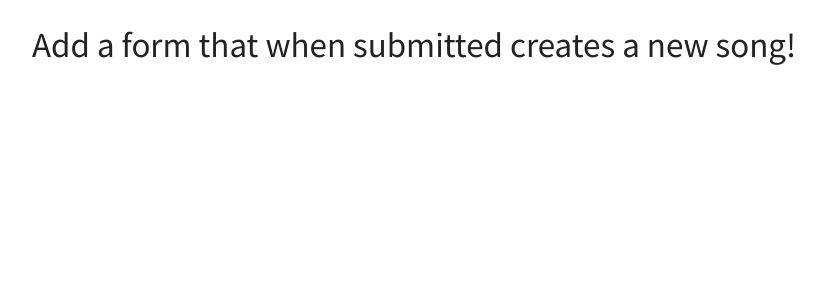
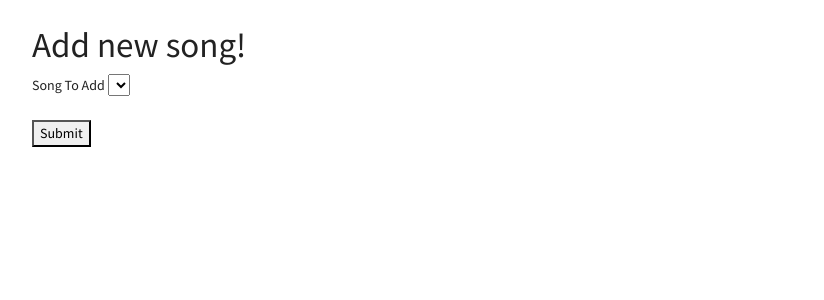
Before and after one commit to Eduardo-Zagalsky/Playlist, a Flask app: template playlist-app/templates/new_song.html in a window 1280 px wide. Shown: the part 57-357 px from the top of the page, without its empty margins (53-877 px from the left). Run offline with Flask 2, Linux system fonts and the light colour scheme; the template is opened without the code that fills it: values that come from a table or form of the project are taken from there, others are empty; some libraries are stand-ins or nearby versions.

Commit message:
added logic to display form

```diff
--- a/playlist-app/templates/new_song.html
+++ b/playlist-app/templates/new_song.html
@@ -2,6 +2,24 @@
 
 {% block content %}
 
-<h1>Add a form that when submitted creates a new song!</h1>
+<h1>Add new song!</h1>
+<form id="song-add-form" method="POST">
+    {{ form.hidden_tag() }}
 
+    {% for field in form
+    if field.widget.input_type != 'hidden' %}
+
+    <p>
+        {{ field.label }}
+        {{ field }}
+
+        {% for error in field.errors %}
+        {{ error }}
+        {% endfor %}
+    </p>
+
+    {% endfor %}
+
+    <button type="submit">Submit</button>
+</form>
 {% endblock %}
```
